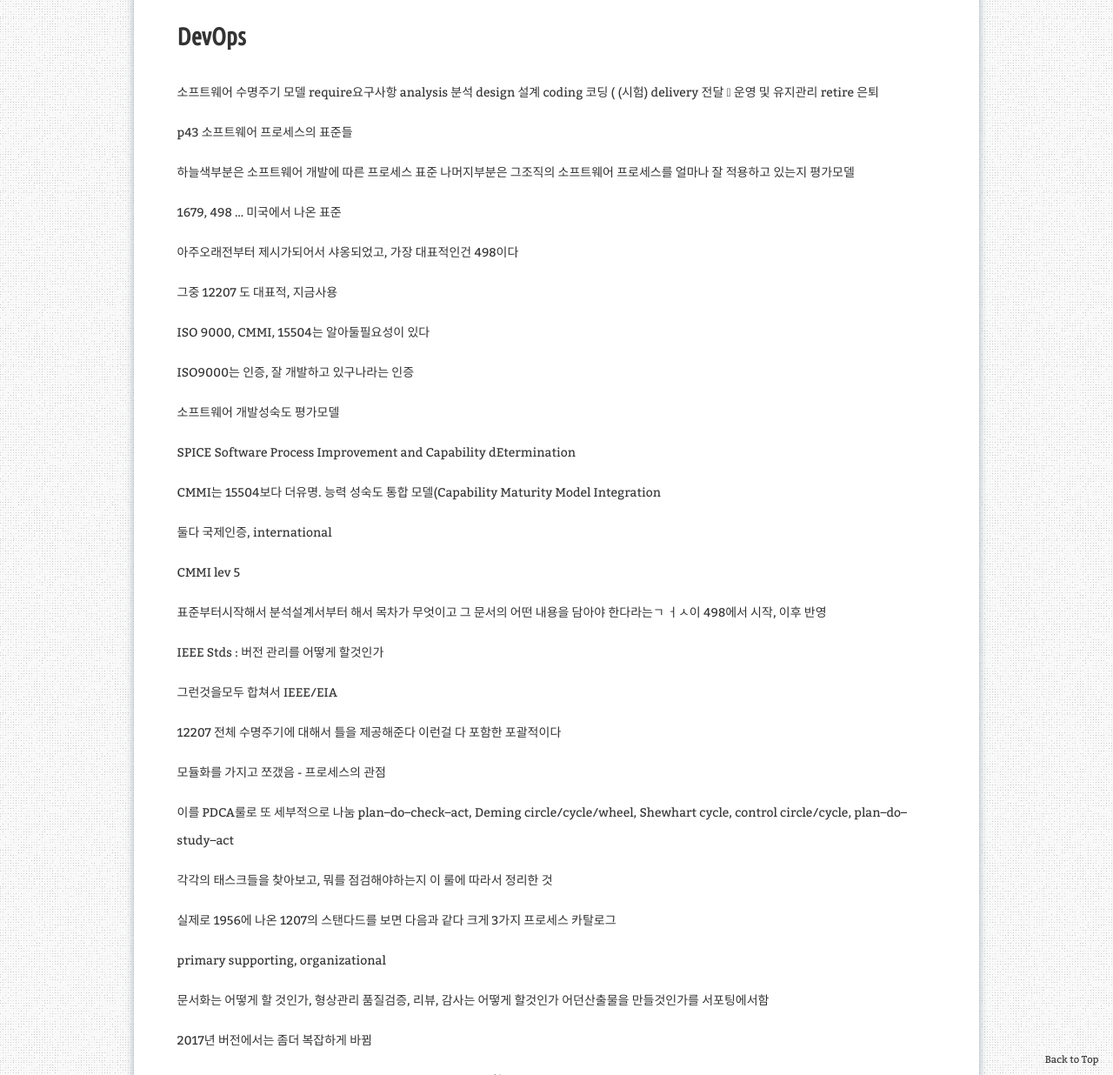
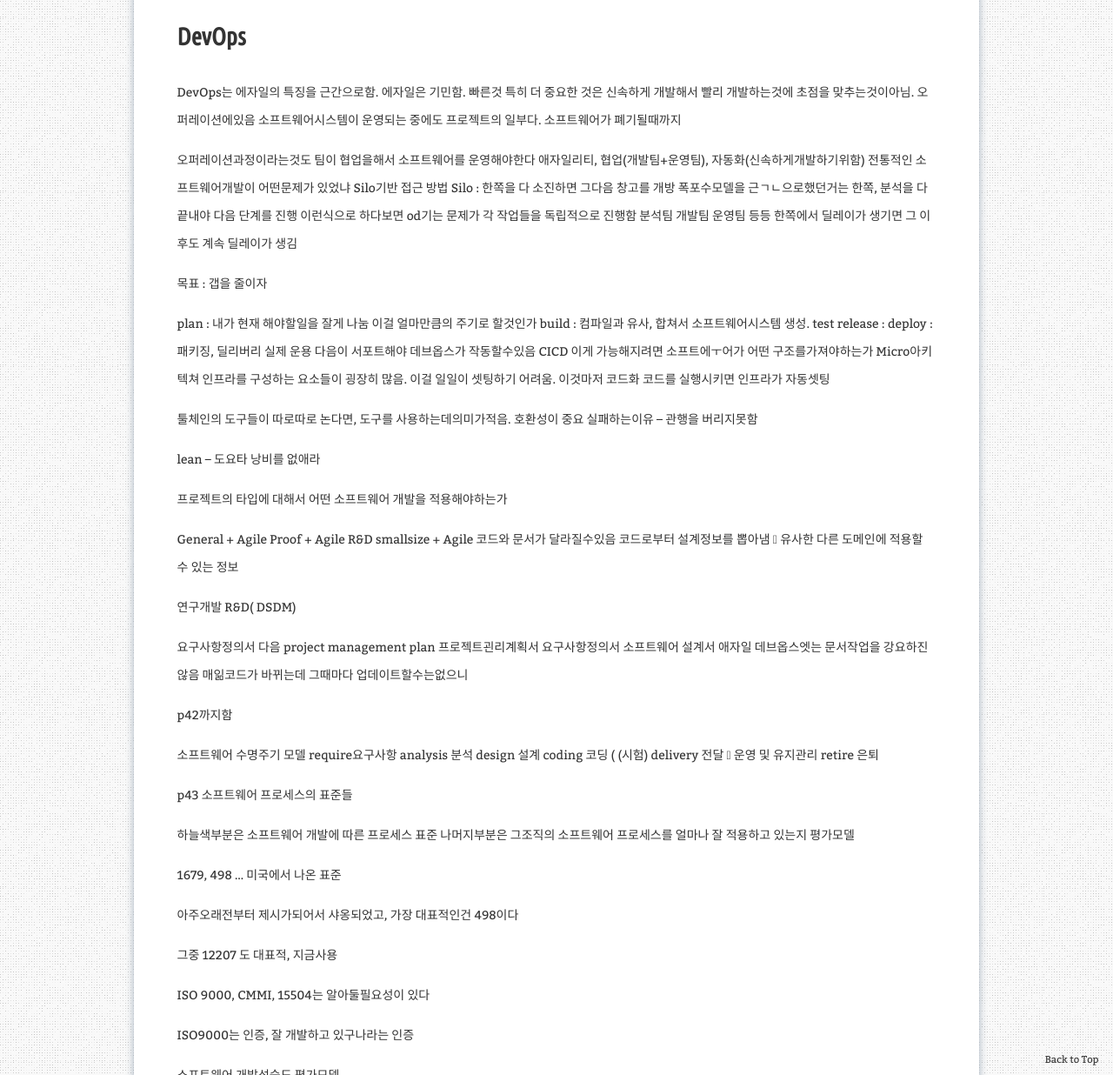
Before and after one commit to aristohyun/aristohyun.github.io, a Jekyll site: the page built from _posts/2021-10-04-SE_04.md, in a window 1280 px wide and 1400 px high, scrolled down 13415 px. Shown: the part 164-1400 px from the top of the window at 87% size. Built offline with Jekyll 4.4.1, drawn with Linux system fonts in a browser that asks for light colours; comment, search, counter and statistics services are not loaded.

Commit message:
Update 2021-10-04-SE_04.md

```diff
--- a/_posts/2021-10-04-SE_04.md
+++ b/_posts/2021-10-04-SE_04.md
@@ -320,6 +320,67 @@ Customer
 # DevOps
 
 
+DevOps는 에자일의 특징을 근간으로함. 에자일은 기민함. 빠른것
+특히 더 중요한 것은 신속하게 개발해서 빨리 개발하는것에 초점을 맞추는것이아님.
+오퍼레이션에있음
+소프트웨어시스템이 운영되는 중에도 프로젝트의 일부다. 소프트웨어가 폐기될때까지
+
+오퍼레이션과정이라는것도 팀이 협업을해서 소프트웨어를 운영해야한다
+애자일리티, 협업(개발팀+운영팀), 자동화(신속하게개발하기위함)
+전통적인 소프트웨어개발이 어떤문제가 있었냐
+Silo기반 접근 방법
+Silo : 한쪽을 다 소진하면 그다음 창고를 개방
+폭포수모델을 근ㄱㄴ으로했던거는 한쪽, 분석을 다 끝내야 다음 단계를 진행
+이런식으로 하다보면 od기는 문제가 각 작업들을 독립적으로 진행함
+분석팀 개발팀 운영팀 등등
+한쪽에서 딜레이가 생기면 그 이후도 계속 딜레이가 생김
+
+목표 : 갭을 줄이자
+
+
+
+
+plan : 내가 현재 해야할일을 잘게 나눔
+이걸 얼마만큼의 주기로 할것인가
+build : 컴파일과 유사, 합쳐서 소프트웨어시스템 생성.
+test
+release :
+deploy :
+패키징, 딜리버리
+실제 운용
+다음이 서포트해야 데브옵스가 작동할수있음
+CICD
+이게 가능해지려면 소프트에ㅜ어가 어떤 구조를가져야하는가
+Micro아키텍쳐
+인프라를 구성하는 요소들이 굉장히 많음. 이걸 일일이 셋팅하기 어려움. 이것마저 코드화
+코드를 실행시키면 인프라가 자동셋팅
+
+툴체인의 도구들이 따로따로 논다면, 도구를 사용하는데의미가적음.
+호환성이 중요
+실패하는이유 – 관행을 버리지못함
+
+lean – 도요타
+낭비를 없애라
+
+프로젝트의 타입에 대해서 어떤 소프트웨어 개발을 적용해야하는가
+
+General   + Agile
+Proof + Agile
+R&D smallsize + Agile
+코드와 문서가 달라질수있음
+코드로부터 설계정보를 뽑아냄  유사한 다른 도메인에 적용할 수 있는 정보
+
+연구개발 R&D( DSDM)
+
+
+요구사항정의서 다음 project management plan
+프로젝트괸리계획서
+요구사항정의서
+소프트웨어 설계서
+애자일 데브옵스엣는 문서작업을 강요하진않음
+매읾코드가 바뀌는데 그때마다 업데이트할수는없으니
+
+p42까지함
 
 
 
```
